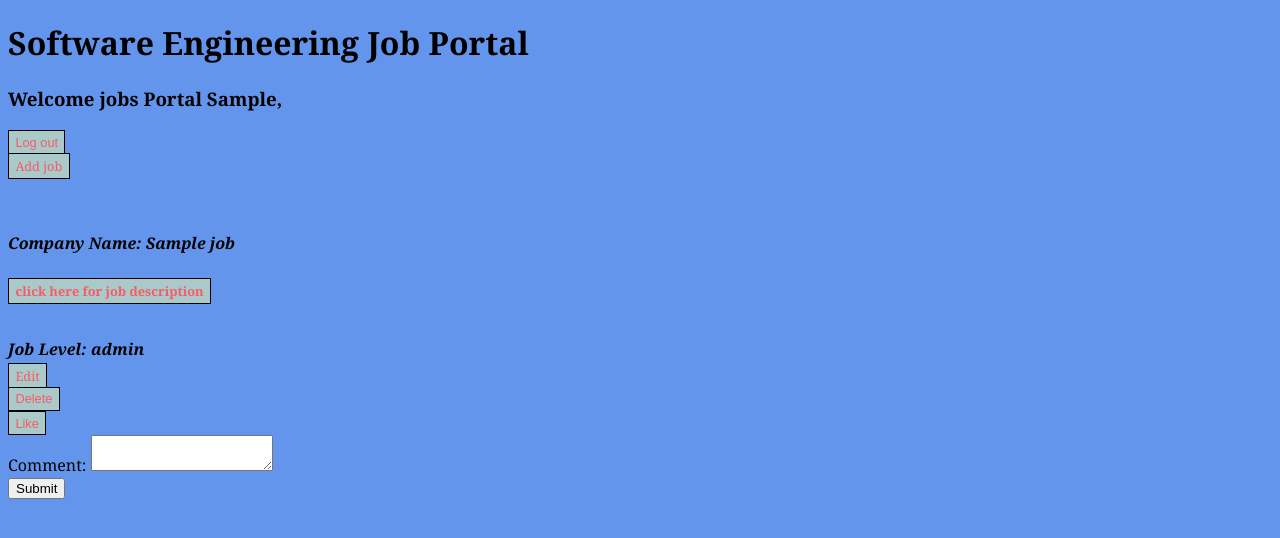
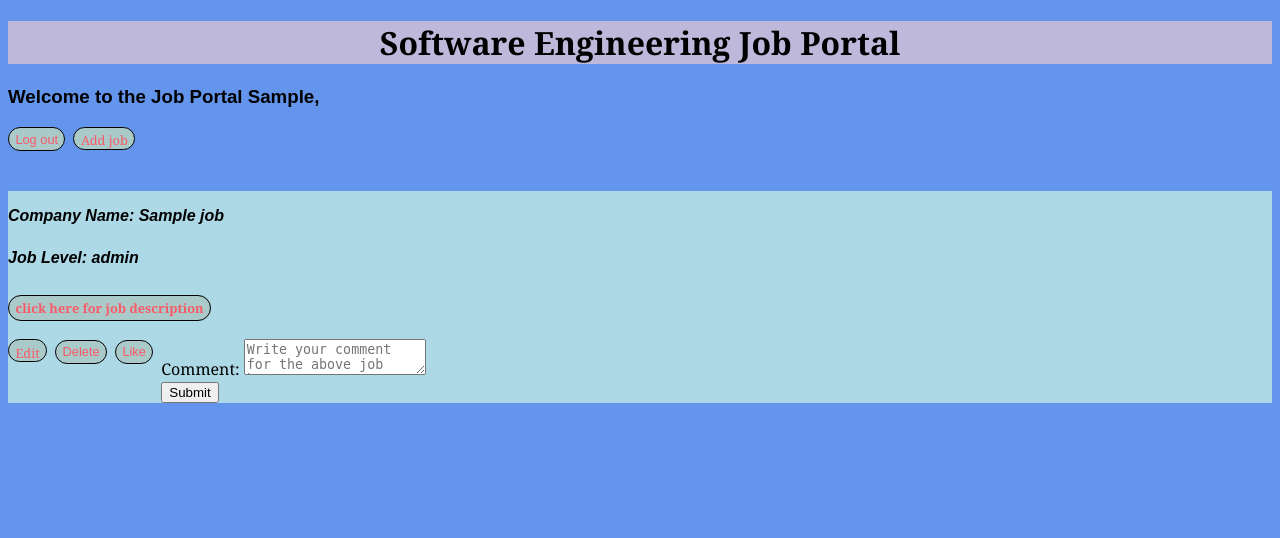
Before and after one commit to gagurpreet/crud_app, a Flask app: page /jobs in a window 1280 px wide. Shown: the top 538 px of the page. Run offline with Flask 3, Linux system fonts and the light colour scheme; the visitor is signed in with stand-in values (Sample User, id 1); a database or web service that is not in the repository returns one stand-in record (values such as "Sample title"); some libraries are stand-ins or nearby versions.

Commit message:
comment section updated

```diff
--- a/controllers/jobs_controller.py
+++ b/controllers/jobs_controller.py
@@ -37,5 +37,5 @@ def like(id):
 
 def comment(id):
   content = request.form.get('content')
-  comment_job(id, content)
+  comment_job(id, session['user_id'])
   return redirect('/')
--- a/db/schema.sql
+++ b/db/schema.sql
@@ -30,5 +30,6 @@ CREATE TABLE likes(
 
 CREATE TABLE comments(
   id SERIAL PRIMARY KEY,
-   content TEXT
+  user_id INTEGER,
+  job_id INTEGER
 );
--- a/models/job.py
+++ b/models/job.py
@@ -19,5 +19,5 @@ def delete_job(id):
 def like_job(job_id, user_id):
   sql("INSERT INTO likes(user_id, job_id) VALUES(%s, %s) RETURNING *", [user_id, job_id])
 
-def comment_job(id, content):
-  sql("INSERT INTO comments(id, content) VALUES(%s, %s) RETURNING *", [id, content])
+def comment_job(job_id, user_id):
+  sql("INSERT INTO comments(user_id, job_id) VALUES(%s, %s) RETURNING *", [user_id, job_id])
--- a/static/css/style.css
+++ b/static/css/style.css
@@ -1,5 +1,17 @@
 * {
 	box-sizing: border-box;
+}
+h1{
+   box-sizing: border-box 20px;
+   box-shadow: 10px;
+   text-align: center;
+   text-decoration: solid grey;
+   background-color: rgb(190, 185, 219);
+}
+
+h3{
+	font-style: normal;
+	font-family: Arial, Helvetica, sans-serif;
 }
 
 body {
@@ -22,6 +34,7 @@ a, button{
 	font-size: 0.8rem;
 	text-decoration: solid;
 	cursor: pointer;
+	border-radius: 20px;
 }
 
 .job h3{
@@ -35,4 +48,16 @@ a, button{
 	display: grid;
 	align-items: center;
 	justify-content: space-between;
+	background-color: lightblue;
+
 }
+
+.controls{
+	display: flex;
+	gap: 0.5rem;
+}
+
+.controls a{
+	display: inline;
+	height: 23px;
+}
--- a/templates/jobs/index.html
+++ b/templates/jobs/index.html
@@ -4,7 +4,7 @@
 	<h1>Software Engineering Job Portal</h1>
 
 {% if current_user %}
-		<h3>Welcome jobs Portal {{ current_user['first_name'] }},</h3>
+		<h3>Welcome to the Job Portal {{ current_user['first_name'] }},</h3>
 
 		<section class="controls">
 			<form action="/sessions/delete" method="POST">
@@ -19,10 +19,12 @@
 				<section class="job">
 					<header>
 						<h3>Company Name: {{ job['company_name'] }}</h3>
+						<h3>Job Level: {{ job['job_level'] }}</h3>
 						<h4><a href="{{ job['job_link'] }}">click here for job description</a></h4>
-						<h3>Job Level: {{ job['job_level'] }}</h3>
+
 
 						<section class="controls">
+
 							<a href="/jobs/{{ job['id'] }}/edit">Edit</a>
 
         					<form action="/jobs/{{ job['id'] }}/delete" method="POST">
@@ -36,7 +38,7 @@
 							<form action="/jobs/{{job['id']}}/comments" method="POST">
 
 								<label for="content">Comment:</label>
-								<textarea id="content" name="content" required></textarea><br>
+								<textarea id="content" placeholder="Write your comment for the above job here" name="content" required></textarea><br>
 
 								<input type="submit" value="Submit">
 							  </form>
```
